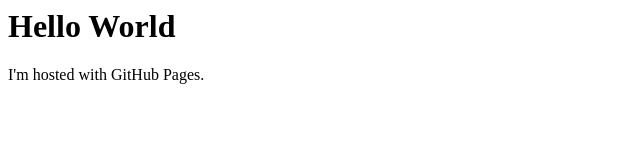
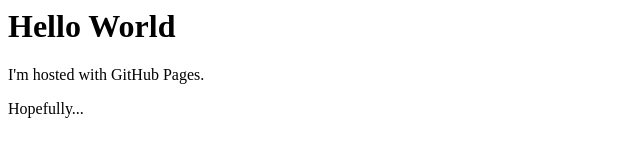
Before and after one commit to cusworks/cusworks.github.io, a plain HTML site: page index.html in a window 1280 px wide. Shown: the full height of the page, 0-640 px from the left. Drawn offline with Linux system fonts and the light colour scheme.

Commit message:
second commit

```diff
--- a/index.html
+++ b/index.html
@@ -2,5 +2,6 @@
 <body>
     <h1>Hello World</h1>
     <p>I'm hosted with GitHub Pages.</p>
+    <p>Hopefully...</p>
 </body>
 </html>
```
